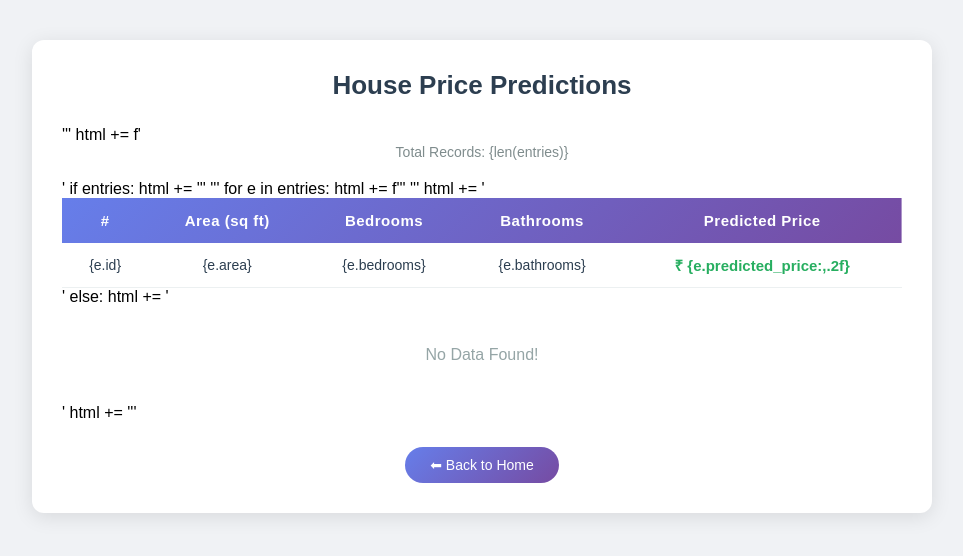
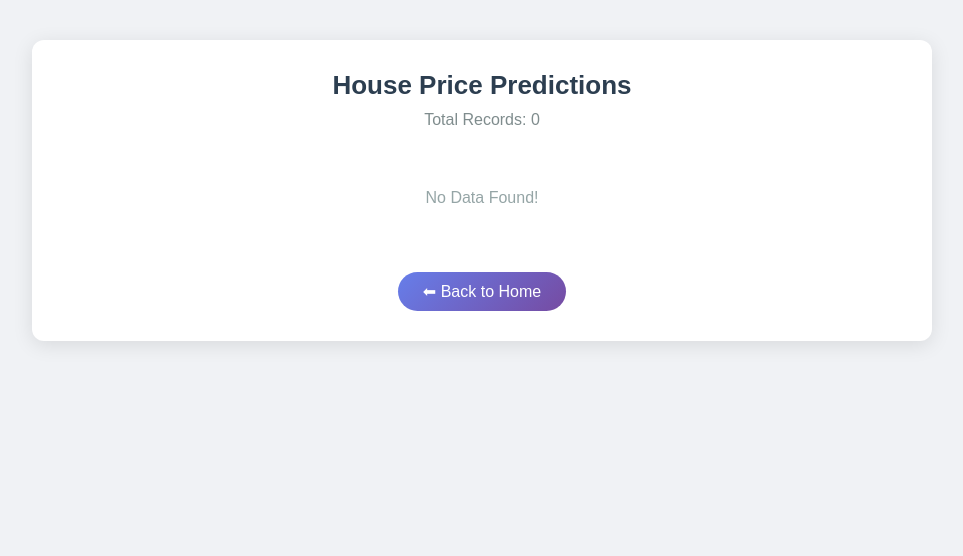
Before and after one commit to nbamrara0/flask-project, a Flask app: page /show-data in a window 1280 px wide. Shown: the top 556 px of the page, without its empty margins (158-1121 px from the left). Run offline with Flask 3, Linux system fonts and the light colour scheme; parts of the project's set-up code (start-up, migrations or seed data) failed here and were passed over.

Commit message:
fix show_data template

```diff
--- a/templates/show_data.html
+++ b/templates/show_data.html
@@ -20,52 +20,33 @@
         h2 {
             text-align: center;
             color: #2c3e50;
-                margin-bottom: 25px;
+            margin-bottom: 10px;
             font-size: 26px;
         }
         .count {
             text-align: center;
             color: #7f8c8d;
             margin-bottom: 20px;
-                font-size: 14px;
         }
-            table {
-                width: 100%;
-                border-collapse: collapse;
-            }
+        table { width: 100%; border-collapse: collapse; }
         thead tr {
             background: linear-gradient(135deg, #667eea, #764ba2);
             color: white;
         }
-            th {
-                padding: 14px 16px;
-                text-align: center;
-                font-size: 15px;
-                letter-spacing: 0.5px;
-            }
+        th { padding: 14px 16px; text-align: center; }
         td {
             padding: 12px 16px;
             text-align: center;
             border-bottom: 1px solid #ecf0f1;
             color: #2c3e50;
-                font-size: 14px;
         }
-            tr:nth-child(even) td {
-                background-color: #f8f9ff;
-            }
-            tr:hover td {
-                background-color: #eef0ff;
-            }
-            .price {
-                color: #27ae60;
-                font-weight: bold;
-                font-size: 15px;
-            }
+        tr:nth-child(even) td { background-color: #f8f9ff; }
+        tr:hover td { background-color: #eef0ff; }
+        .price { color: #27ae60; font-weight: bold; }
         .no-data {
             text-align: center;
             padding: 40px;
             color: #95a5a6;
-                font-size: 16px;
         }
         .back-btn {
             display: block;
@@ -76,23 +57,15 @@
             color: white;
             text-decoration: none;
             border-radius: 25px;
-                font-size: 14px;
-                text-align: center;
-            }
-            .back-btn:hover {
-                opacity: 0.9;
         }
     </style>
 </head>
 <body>
     <div class="container">
         <h2>House Price Predictions</h2>
-    '''
+        <p class="count">Total Records: {{ entries|length }}</p>
 
-    html += f'<p class="count">Total Records: {len(entries)}</p>'
-
-    if entries:
-        html += '''
+        {% if entries %}
         <table>
             <thead>
                 <tr>
@@ -104,22 +77,21 @@
                 </tr>
             </thead>
             <tbody>
-        '''
-        for e in entries:
-            html += f'''
+                {% for e in entries %}
                 <tr>
-                    <td>{e.id}</td>
-                    <td>{e.area}</td>
-                    <td>{e.bedrooms}</td>
-                    <td>{e.bathrooms}</td>
-                    <td class="price">₹ {e.predicted_price:,.2f}</td>
+                    <td>{{ e.id }}</td>
+                    <td>{{ e.area }}</td>
+                    <td>{{ e.bedrooms }}</td>
+                    <td>{{ e.bathrooms }}</td>
+                    <td class="price">₹ {{ "%.2f"|format(e.predicted_price) }}</td>
                 </tr>
-            '''
-        html += '</tbody></table>'
-    else:
-        html += '<p class="no-data">No Data Found!</p>'
+                {% endfor %}
+            </tbody>
+        </table>
+        {% else %}
+        <p class="no-data"> No Data Found!</p>
+        {% endif %}
 
-    html += '''
         <a class="back-btn" href="/">⬅ Back to Home</a>
     </div>
 </body>
```
Lines whose indentation alone changed are shown as unchanged.
